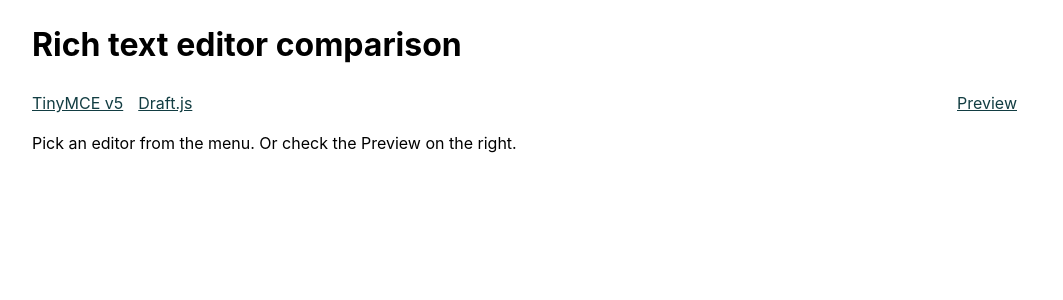
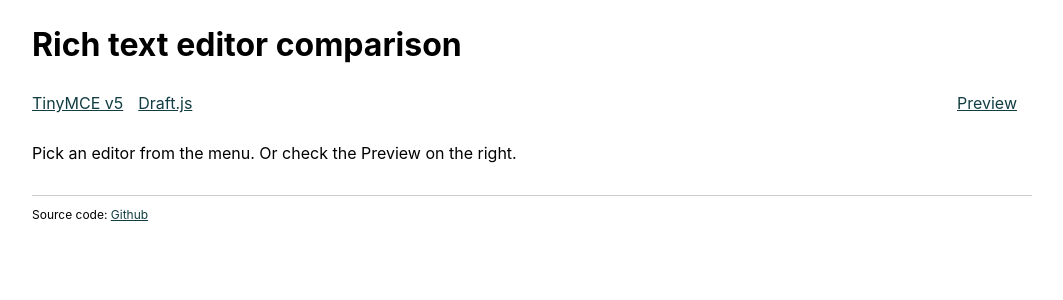
Before and after one commit to eliocro/rich-text-editors, a React (Create React App) app: page / in a window 1280 px wide. Shown: the top 300 px of the page, without its empty margins (108-1171 px from the left). Built offline with nearby package versions, Linux system fonts and the light colour scheme.

Commit message:
Update readme and add link to github

```diff
--- a/src/App.js
+++ b/src/App.js
@@ -6,26 +6,40 @@ import Draft from './components/draft';
 import Preview from './components/preview';
 
 const editors = [
-  ['tiny',  'TinyMCE v5', Tiny],
-  ['draft', 'Draft.js',   Draft],
-  ['preview', 'Preview',   Preview],
+  ['tiny', 'TinyMCE v5', Tiny],
+  ['draft', 'Draft.js', Draft],
+  ['preview', 'Preview', Preview],
 ];
 
 export default function App() {
   return (
     <div className="wrapper">
-      <h1>Rich text editor comparison</h1>
       <HashRouter>
-        <Nav />
+        <header className="header">
+          <h1>Rich text editor comparison</h1>
+          <Nav />
+        </header>
         <Switch>
-          { editors.map(([path, _, Component], idx) => (
-            <Route key={idx} path={`/${path}`} component={ Component } />
-          )) }
+          {editors.map(([path, _, Component], idx) => (
+            <Route key={idx} path={`/${path}`} component={Component} />
+          ))}
           <Route>
-            <p>Pick an editor from the menu. Or check the Preview on the right.</p>
+            <p>
+              Pick an editor from the menu. Or check the Preview on the right.
+            </p>
           </Route>
         </Switch>
       </HashRouter>
+      <footer className="footer">
+        <span>Source code: </span>
+        <a
+          href="https://github.com/eliocro/rich-text-editors"
+          target="_blank"
+          rel="noreferrer noopener"
+        >
+          Github
+        </a>
+      </footer>
     </div>
   );
 }
@@ -34,12 +48,14 @@ function Nav() {
   return (
     <nav className="main-nav">
       <ul className="list">
-        { editors.map(([path, name], idx) => (
+        {editors.map(([path, name], idx) => (
           <li key={idx}>
-            <NavLink to={`/${path}`} activeClassName="active">{name }</NavLink>
+            <NavLink to={`/${path}`} activeClassName="active">
+              {name}
+            </NavLink>
           </li>
-        )) }
+        ))}
       </ul>
     </nav>
-  )
+  );
 }
--- a/src/sass/_base.scss
+++ b/src/sass/_base.scss
@@ -9,9 +9,22 @@ body {
 }
 
 .wrapper {
-  margin: 10px auto;
+  margin: 0 auto;
   width: 100%;
   max-width: 1000px;
+}
+
+.header {
+  padding-top: 0;
+  padding-bottom: 10px;
+}
+
+.footer {
+  margin-top: 30px;
+  padding-top: 10px;
+  padding-bottom: 10px;
+  border-top: 1px solid #ccc;
+  font-size: 0.75em;
 }
 
 a {
```
Also changed, not shown: 1 other file (tests, documents, lock files or other folders).
